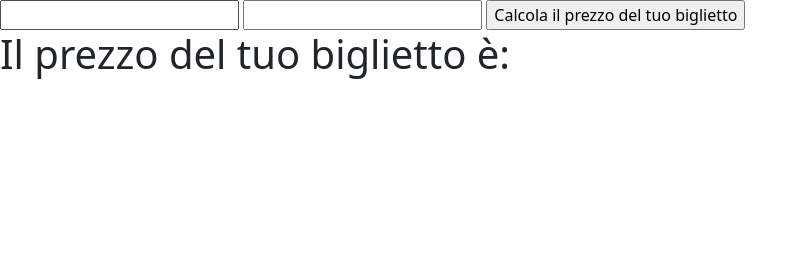
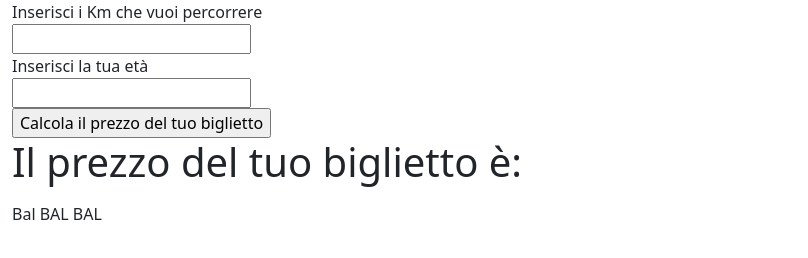
Before and after one commit to AlessioBonadonna/js-biglietto-treno-form, a plain HTML site: page index.html in a window 1280 px wide. Shown: the whole page, without its empty margins (0-808 px from the left). Drawn offline with nearby package versions, Linux system fonts and the light colour scheme.

Commit message:
start graphic elements

```diff
--- a/index.html
+++ b/index.html
@@ -14,13 +14,35 @@
 </head>
 
 <body>
-    <form >
-    <input type="text" id="km" value="">
-    <input type="text" id="eta" value="">
-    <input type="button" id="check" value="Calcola il prezzo del tuo biglietto">
-</form>
-    <h1>Il prezzo del tuo biglietto è:</h1>
-    <p id="prezzo"></p>
+
+        <header>
+            <div class="container-fluid">
+
+                <form >
+                    <label for="">Inserisci i Km che vuoi percorrere</label><br>
+                <input type="text" id="km" value=""> <br>
+                <label for=""> Inserisci la tua età</label><br>
+                <input type="text" id="eta" value=""><br>
+                <input type="button" id="check" value="Calcola il prezzo del tuo biglietto"><br>
+             </form>
+            </div>
+        </header>
+        <main>
+            <div class="container-fluid">
+                <h1>Il prezzo del tuo biglietto è:</h1>
+                <p id="prezzo"></p>
+
+            </div>
+
+
+        </main>
+
+    <footer>
+        <div class="container-fluid">
+
+            Bal BAL BAL
+        </div>
+    </footer>
     <script src="./js/script.js"></script>
 
 </body>
--- a/js/script.js
+++ b/js/script.js
@@ -47,18 +47,25 @@ bottone.addEventListener("click", function () {
     if (eta < 18) {
         scontoBiglietto = prezzoBiglietto * 0.80;
         console.log(scontoBiglietto);
+        //Numero con solo 2 cifre decimali
+        scontoBiglietto= scontoBiglietto.toFixed(2);
         //stampa
         document.getElementById("prezzo").innerHTML = scontoBiglietto + ' &euro;';
 
     } else if (eta > 65) {
         scontoBiglietto = prezzoBiglietto * 0.60;
         console.log(scontoBiglietto);
+        //Numero con solo 2 cifre decimali
+        scontoBiglietto= scontoBiglietto.toFixed(2);
         //stampa
         document.getElementById("prezzo").innerHTML = scontoBiglietto + ' &euro;';
     } else {
         scontoBiglietto = prezzoBiglietto;
         console.log(scontoBiglietto);
+        //Numero con solo 2 cifre decimali
+        scontoBiglietto= scontoBiglietto.toFixed(2);
         //stampa
+
         document.getElementById("prezzo").innerHTML = scontoBiglietto + ' &euro;';
 
 
```
